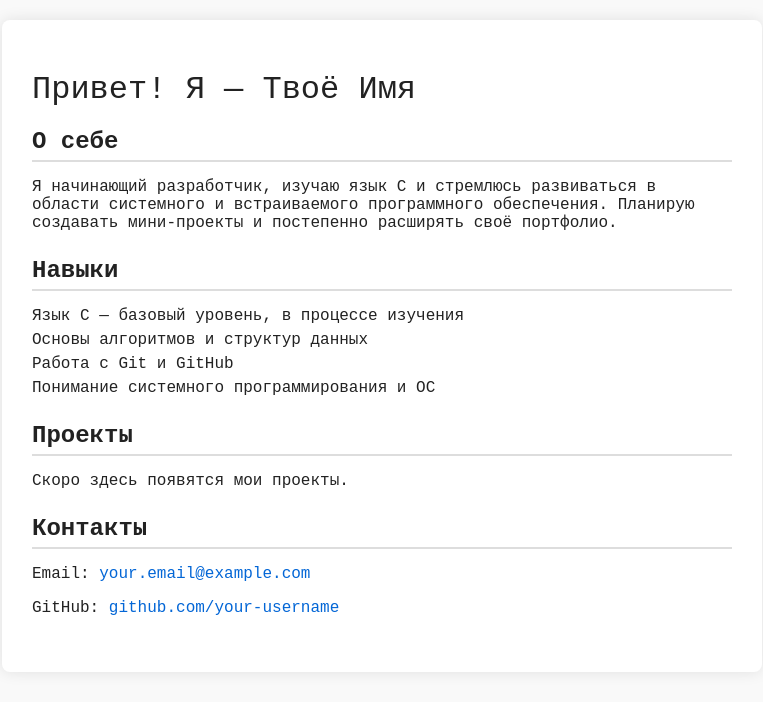
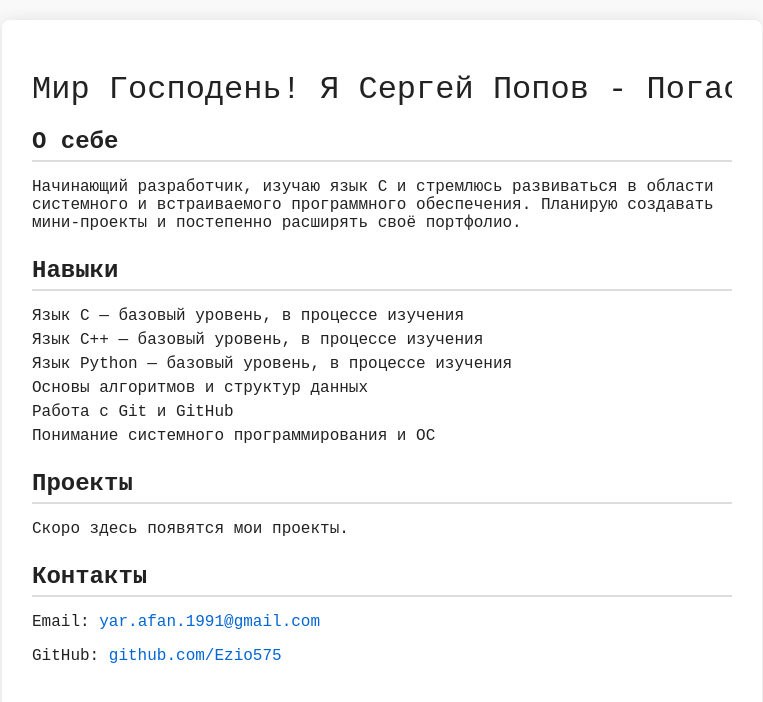
Before and after one commit to Ezio575/ezio575.github.io, a plain HTML site: page index.html in a window 1280 px wide. Shown: the whole page, without its empty margins (258-1021 px from the left). Drawn offline with Linux system fonts and the light colour scheme.

Commit message:
Отредактировал навыки в index.html

```diff
--- a/index.html
+++ b/index.html
@@ -3,7 +3,7 @@
 <head>
 <meta charset="UTF-8" />
 <meta name="viewport" content="width=device-width, initial-scale=1" />
-<title>Портфолио — Твоё Имя</title>
+<title>Сергей Попов - Погасий. Портфолио начинающего разработчика</title>
 <style>
   body {
     font-family: 'Courier New', Courier, monospace;
@@ -62,17 +62,19 @@
 </head>
 <body>
   <div class="container">
-    <h1 id="typed">Привет! Я — Твоё Имя</h1>
+    <h1 id="typed">Мир Господень! Я Сергей Попов - Погасий</h1>
 
     <section id="about">
       <h2>О себе</h2>
-      <p>Я начинающий разработчик, изучаю язык C и стремлюсь развиваться в области системного и встраиваемого программного обеспечения. Планирую создавать мини-проекты и постепенно расширять своё портфолио.</p>
+      <p>Начинающий разработчик, изучаю язык C и стремлюсь развиваться в области системного и встраиваемого программного обеспечения. Планирую создавать мини-проекты и постепенно расширять своё портфолио.</p>
     </section>
 
     <section id="skills">
       <h2>Навыки</h2>
       <ul>
         <li>Язык C — базовый уровень, в процессе изучения</li>
+        <li>Язык C++ — базовый уровень, в процессе изучения</li>
+        <li>Язык Python — базовый уровень, в процессе изучения</li>
         <li>Основы алгоритмов и структур данных</li>
         <li>Работа с Git и GitHub</li>
         <li>Понимание системного программирования и ОС</li>
@@ -86,8 +88,8 @@
 
     <section id="contacts">
       <h2>Контакты</h2>
-      <p>Email: <a href="mailto:your.email@example.com">your.email@example.com</a></p>
-      <p>GitHub: <a href="https://github.com/your-username" target="_blank">github.com/your-username</a></p>
+      <p>Email: <a href="mailto:yar.afan.1991@gmail.com">yar.afan.1991@gmail.com</a></p>
+      <p>GitHub: <a href="https://github.com/Ezio575" target="_blank">github.com/Ezio575</a></p>
     </section>
   </div>
 </body>
```
